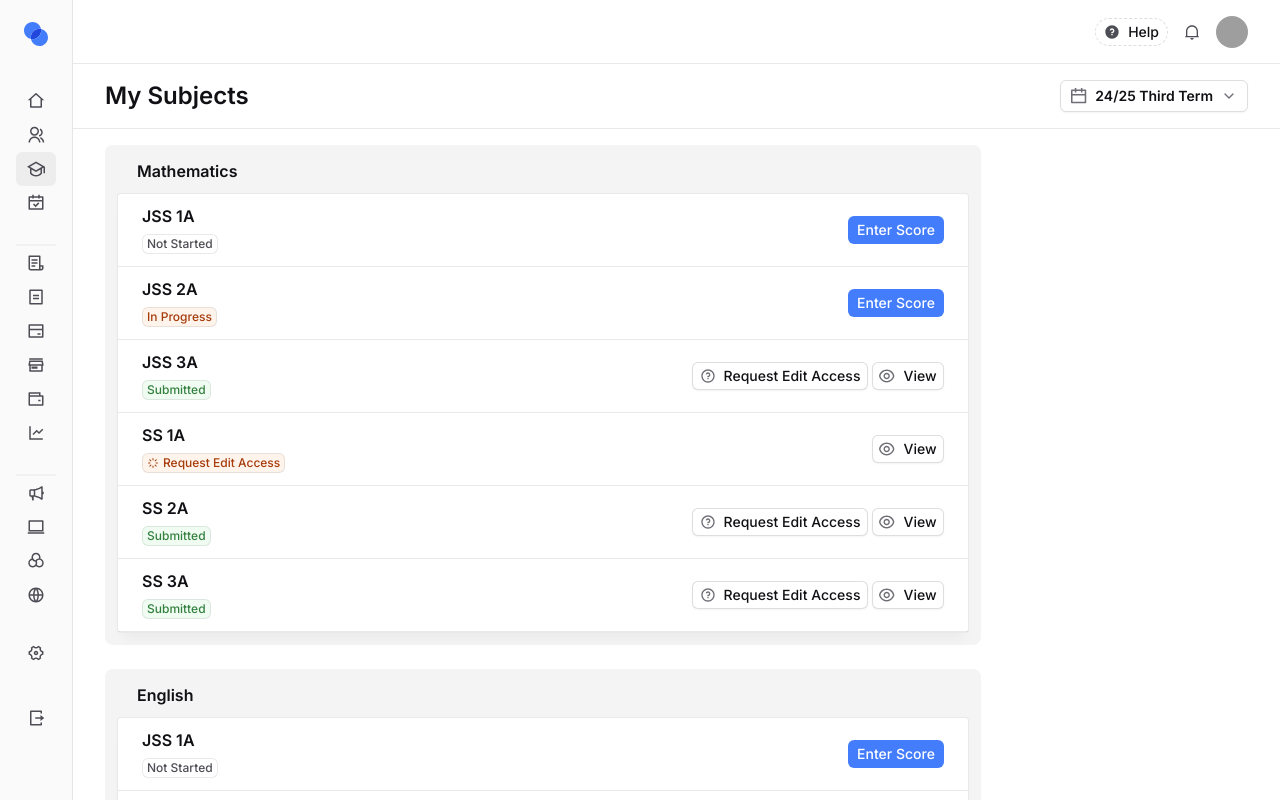
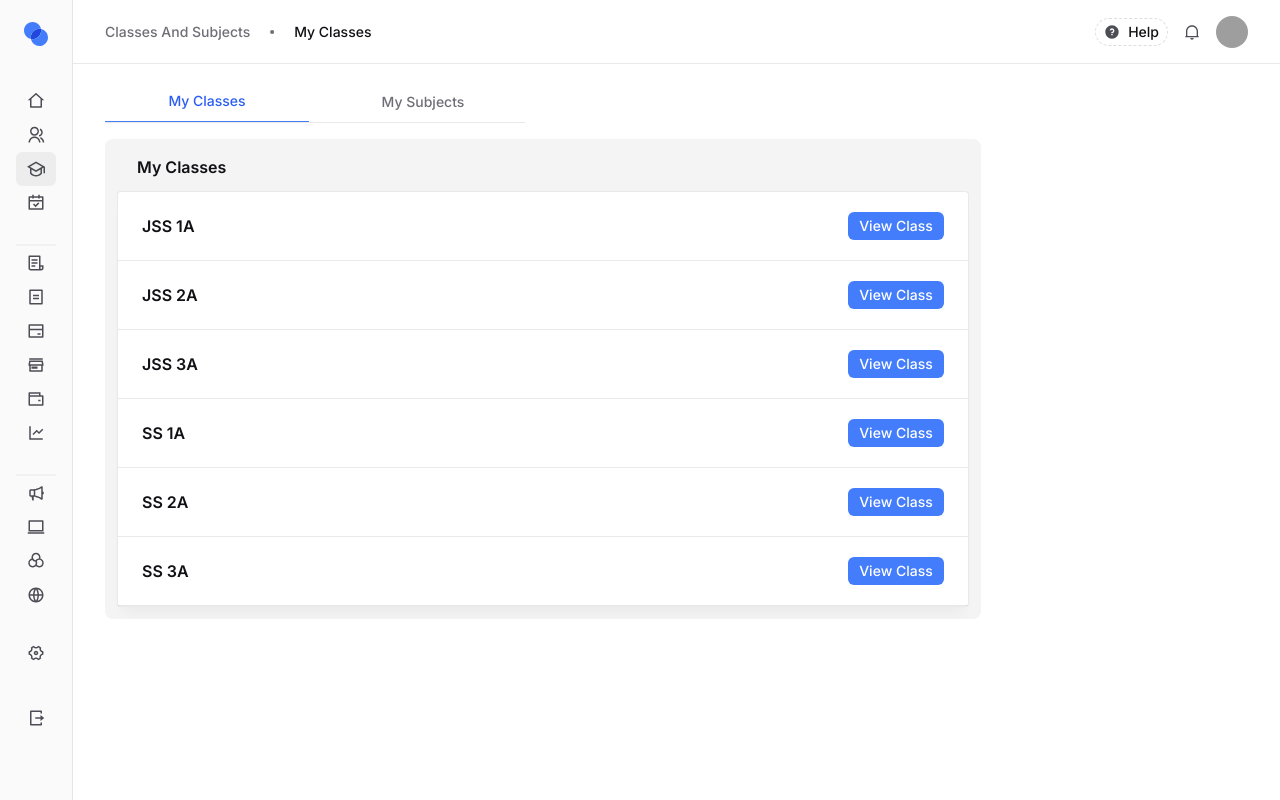
Before and after one commit to digenty/digenty-web, a Next.js app: page /classes-and-subjects in a window 1280 px wide. Built offline with nearby package versions, Linux system fonts and the light colour scheme; grey boxes are pictures that could not be loaded.

Commit message:
fix: implement subject teacher's classes page

```diff
--- a/src/app/(core)/classes-and-subjects/page.tsx
+++ b/src/app/(core)/classes-and-subjects/page.tsx
@@ -1,9 +1,9 @@
-import SubjectsSection from "@/components/ClassesAndSubjects/Subjects/SubjectsSection";
+import ClassesAndSubjects from "@/components/ClassesAndSubjects";
 
 export default function ClassesAndSubjectsPage() {
   return (
     <div>
-      <SubjectsSection />
+      <ClassesAndSubjects />
     </div>
   );
 }
--- a/src/components/AttendanceManagement/AttendanceHeader.tsx
+++ b/src/components/AttendanceManagement/AttendanceHeader.tsx
@@ -1,15 +1,15 @@
 "use client";
 
+import Image from "next/image";
 import React, { useState } from "react";
+import Calendar from "../Icons/Calendar";
+import School from "../Icons/School";
+import { MobileDrawer } from "../MobileDrawer";
+import { Button } from "../ui/button";
+import { Calendar as AttendanceCalendar } from "../ui/calendar";
+import { DrawerClose, DrawerFooter } from "../ui/drawer";
+import { Label } from "../ui/label";
 import { Select, SelectContent, SelectItem, SelectTrigger, SelectValue } from "../ui/select";
-import School from "../Icons/School";
-import { Label } from "../ui/label";
-import Image from "next/image";
-import { Button } from "../ui/button";
-import { MobileDrawer } from "../MobileDrawer";
-import { DrawerClose, DrawerFooter } from "../ui/drawer";
-import Calendar from "../Icons/Calendar";
-import { Calendar as AttendanceCalendar } from "../ui/calendar";
 
 const branches = ["Lawanson", "Ilasamaja"];
 
@@ -19,7 +19,7 @@ export default function AttendanceHeader() {
   const [date, setDate] = React.useState<Date | undefined>(undefined);
   const [open, setOpen] = React.useState(false);
   return (
-    <div className="border-border-default flex w-full items-center justify-between border-b-1 px-4 py-2 align-middle md:px-8 md:py-3">
+    <div className="border-border-default flex w-full items-center justify-between border-b px-4 py-2 align-middle md:px-8 md:py-3">
       <h2 className="text-text-default text-lg font-semibold md:text-xl">Attendance Management</h2>
 
       <div className="hidden gap-2 align-middle md:flex">
--- /dev/null
+++ b/src/components/ClassesAndSubjects/Classes/index.tsx
@@ -0,0 +1,45 @@
+import { Button } from "@/components/ui/button";
+import { useRouter } from "next/navigation";
+import { ClassItem } from "../Subjects/Subject";
+
+const classes: ClassItem[] = [
+  { id: 0, grade: "JSS 1A", subjectStatus: "Not Started" },
+  { id: 1, grade: "JSS 2A", subjectStatus: "In Progress" },
+  { id: 2, grade: "JSS 3A", subjectStatus: "Submitted" },
+  { id: 3, grade: "SS 1A", subjectStatus: "Request Edit Access" },
+  { id: 4, grade: "SS 2A", subjectStatus: "Submitted" },
+  { id: 5, grade: "SS 3A", subjectStatus: "Submitted" },
+];
+
+export const MyClasses = () => {
+  const router = useRouter();
+  return (
+    <div className="">
+      <div className="flex-start bg-bg-muted flex w-full flex-col gap-1.5 rounded-lg pt-1 pr-1 pb-2 pl-1 md:max-w-219 md:gap-3 md:pt-1 md:pr-3 md:pb-3 md:pl-3">
+        <h2 className="text-text-default px-6 pt-1.5 text-base font-semibold md:px-5 md:pt-3">My Classes</h2>
+        <ul className="bg-bg-card border-border-default w-full rounded-sm border shadow-sm md:max-w-213">
+          {classes.map(cl => {
+            return (
+              <div key={cl.id} className="border-border-default border-b">
+                <div className="flex flex-col gap-4 px-6 py-4 md:flex-row md:items-center md:justify-between md:gap-2 md:p-2 md:px-6 md:py-5">
+                  <div className="flex flex-col gap-1 md:gap-2">
+                    <p className="text-text-default text-md font-semibold">{cl.grade}</p>
+                  </div>
+
+                  <div>
+                    <Button
+                      // onClick={() => router.push(`/classes-and-subjects/${cl.id}/add-score?subject=${cl.grade}`)}
+                      className="bg-bg-state-primary hover:bg-bg-state-primary/90! text-text-white-default h-7 w-24 rounded-md px-2 py-1"
+                    >
+                      View Class
+                    </Button>
+                  </div>
+                </div>
+              </div>
+            );
+          })}
+        </ul>
+      </div>
+    </div>
+  );
+};
--- a/src/components/ClassesAndSubjects/Subjects/Subject.tsx
+++ b/src/components/ClassesAndSubjects/Subjects/Subject.tsx
@@ -29,7 +29,7 @@ export default function Subject({ title, classes }: SubjectProps) {
   };
 
   return (
-    <div className="px-4 md:px-8">
+    <div className="">
       {openRequest && <RequestEdit open={openRequest} onOpenChange={setOpenRequest} />}
 
       <div className="flex-start bg-bg-muted flex w-full flex-col gap-1.5 rounded-lg pt-1 pr-1 pb-2 pl-1 md:max-w-219 md:gap-3 md:pt-1 md:pr-3 md:pb-3 md:pl-3">
--- a/src/components/ClassesAndSubjects/Subjects/SubjectHeader.tsx
+++ b/src/components/ClassesAndSubjects/Subjects/SubjectHeader.tsx
@@ -17,8 +17,7 @@ export default function SubjectHeader() {
   const [isFilterOpen, setIsFilterOpen] = useState(false);
 
   return (
-    <div className="border-border-default border-b">
-      <div className="flex w-full justify-between p-4 align-middle md:px-8 md:py-4">
+    <div className="flex w-full justify-between align-middle">
       <h2 className="text-text-default text-lg font-semibold md:text-2xl">My Subjects</h2>
 
       <div className="hidden gap-1 align-middle md:flex">
@@ -72,16 +71,15 @@ export default function SubjectHeader() {
         <DrawerFooter className="border-border-default border-t">
           <div className="flex justify-between">
             <DrawerClose asChild>
-                <Button className="bg-bg-state-soft text-text-subtle rounded-md! px-4 py-2 text-sm font-medium">Cancel</Button>
+              <Button className="bg-bg-state-soft text-text-subtle h-8 rounded-md! px-4 py-2 text-sm font-medium">Cancel</Button>
             </DrawerClose>
 
-              <Button className="bg-bg-state-primary text-text-white-default rounded-md! px-4 py-2 text-sm tracking-[0.1rem]">
+            <Button className="bg-bg-state-primary text-text-white-default h-8 rounded-md! px-4 py-2 text-sm tracking-[0.1rem]">
               <span>Apply</span>
             </Button>
           </div>
         </DrawerFooter>
       </MobileDrawer>
     </div>
-    </div>
   );
 }
--- a/src/components/ClassesAndSubjects/Subjects/SubjectsSection.tsx
+++ b/src/components/ClassesAndSubjects/Subjects/index.tsx
@@ -10,7 +10,7 @@ const mathClasses: ClassItem[] = [
   { id: 5, grade: "SS 3A", subjectStatus: "Submitted" },
 ];
 
-export default function SubjectsSection() {
+export const Subjects = () => {
   return (
     <div className="space-y-4 pb-10">
       <SubjectHeader />
@@ -21,4 +21,4 @@ export default function SubjectsSection() {
       </div>
     </div>
   );
-}
+};
--- /dev/null
+++ b/src/components/ClassesAndSubjects/index.tsx
@@ -0,0 +1,56 @@
+"use client";
+import { cn } from "@/lib/utils";
+import { useBreadcrumbStore } from "@/store/breadcrumb";
+import { useRouter, useSearchParams } from "next/navigation";
+import { useEffect } from "react";
+import { MyClasses } from "./Classes";
+import { Subjects } from "./Subjects";
+
+const tabs = [
+  { id: "classes", label: "My Classes" },
+  { id: "subjects", label: "My Subjects" },
+];
+
+const ClassesAndSubjects = () => {
+  const router = useRouter();
+  const { setBreadcrumbs } = useBreadcrumbStore();
+  const params = useSearchParams();
+  const activeTab = params.get("tab") ?? "classes";
+
+  useEffect(() => {
+    setBreadcrumbs([
+      { label: "Classes and Subjects", url: "/classes-and-subjects" },
+      { label: tabs.find(tab => tab.id === activeTab)?.label ?? "", url: `/classes-and-subjects?tab=${activeTab}` },
+    ]);
+  }, [activeTab, router, setBreadcrumbs]);
+
+  return (
+    <div className="flex flex-col gap-4 px-4 py-4 md:px-8">
+      {/* Tabs */}
+      <div className="border-border-default mb-0 flex w-auto max-w-105 items-center gap-3 border-b">
+        {tabs.map(tab => {
+          const isActive = activeTab === tab.id;
+          return (
+            <div
+              role="button"
+              onClick={() => {
+                router.push(`/classes-and-subjects?tab=${tab.id}`);
+              }}
+              key={tab.id}
+              className={cn(
+                "w-1/2 cursor-pointer py-2.5 text-center transition-all duration-150",
+                isActive && "border-border-informative border-b-[1.5px]",
+              )}
+            >
+              <span className={cn("text-sm font-medium", isActive ? "text-text-informative" : "text-text-muted")}>{tab.label}</span>
+            </div>
+          );
+        })}
+      </div>
+
+      {activeTab === "classes" ? <MyClasses /> : <Subjects />}
+    </div>
+  );
+};
+
+export default ClassesAndSubjects;
```
Also changed, not shown: src/components/ClassesAndSubjects/page.tsx (deleted). Lines whose indentation alone changed are shown as unchanged.
